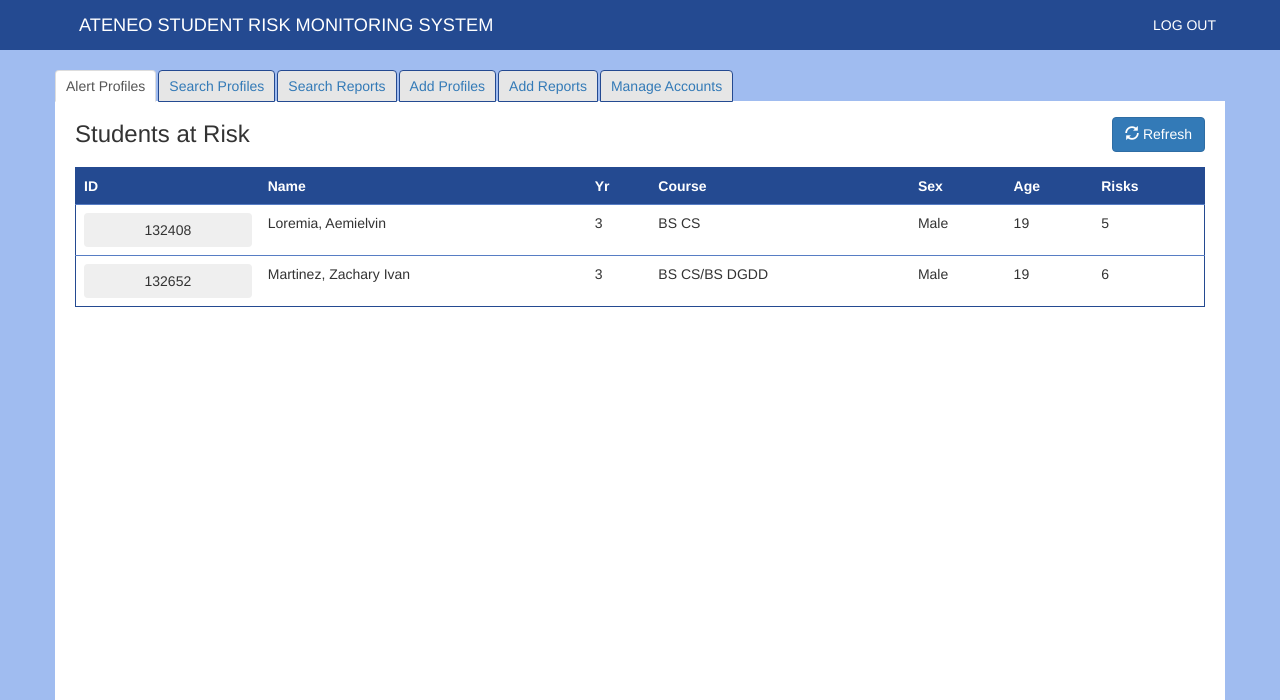
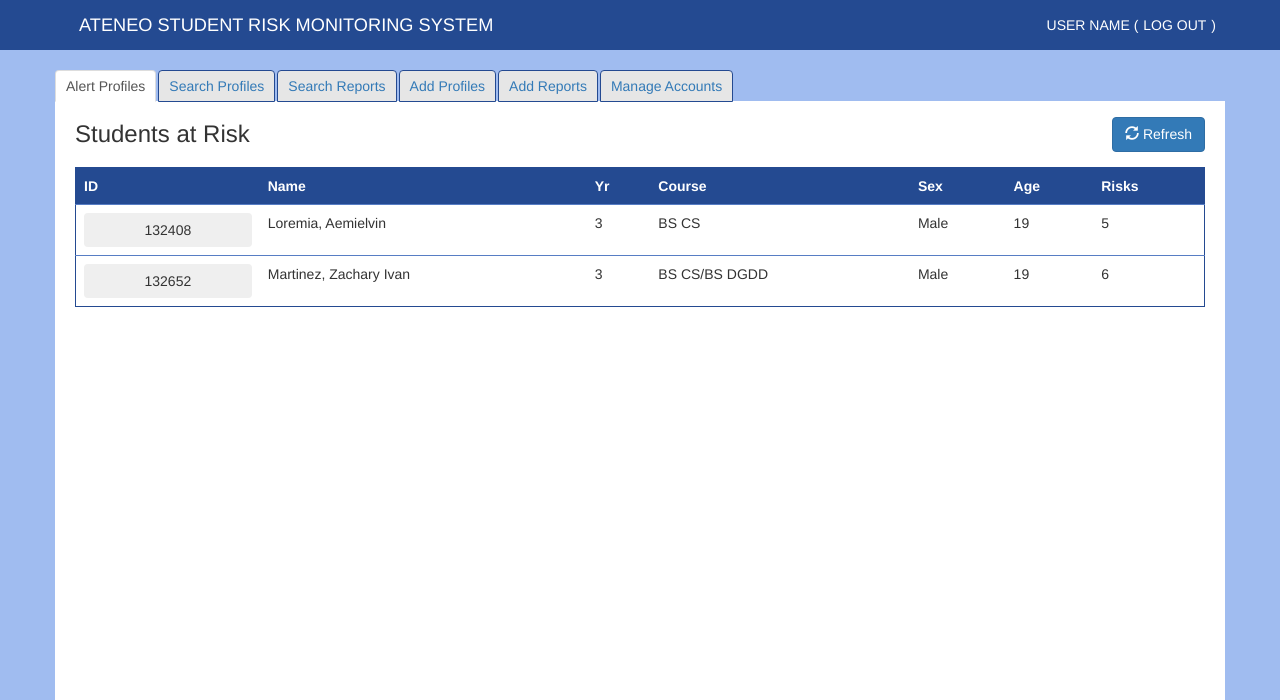
Before and after one commit to erocrizs/Student-Risk-Monitoring-System, a PHP site: page /home.html in a window 1280 px wide. Shown: the top 700 px of the page. Run offline with PHP 8.4, Linux system fonts and the light colour scheme.

Commit message:
Fix logout button bug

```diff
--- a/home.html
+++ b/home.html
@@ -17,11 +17,14 @@
 				<span class="navbar-brand">ATENEO STUDENT RISK MONITORING SYSTEM</a>
 			</div>
 
-			<div class="navbar-logout">
-				<!-- USER NAME ( <a href="#">LOG OUT</a> ) -->
+			<div class="navbar-logout inline center-align space-between">
+
+				USER NAME (
 				<form action="?" method="post">
 					<input type="submit" name="log-out" id="log-out-button" class="button-as-link" value="LOG OUT" />
 				</form>
+				)
+
 			</div>
 		</header>
 		<div class="container tabs">
--- a/res/css/styles.css
+++ b/res/css/styles.css
@@ -131,10 +131,12 @@ body{
 	padding: 0px;
 }
 
-.navbar-logout #log-out-button {
+.navbar-logout {
 	color: #fff;
 	font-size: 1em;
-	padding: 15px;
+}
+
+.navbar-logout #log-out-button {
 	text-decoration: none;
 }
 
@@ -145,7 +147,7 @@ body{
 .button-as-link {
     background:none!important;
     border:none;
-    padding:0!important;
+    padding: 0px 5px 0px 5px !important;
     font: inherit;
     cursor: pointer;
 }
```
